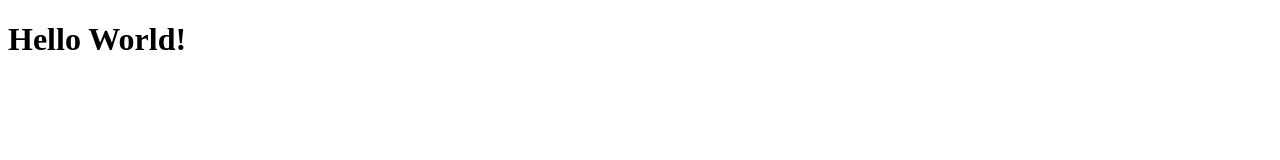
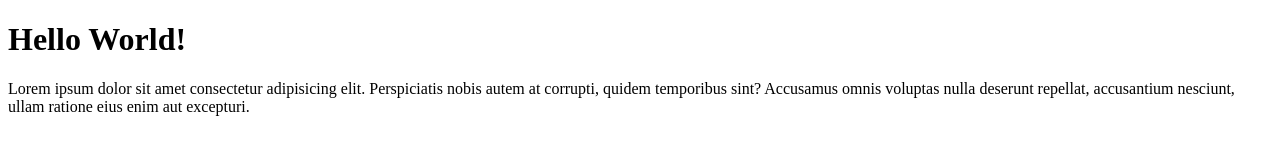
Before and after one commit to Fahrizarizky/fahriza-git-remote, a plain HTML site: page index.html in a window 1280 px wide. Drawn offline with Linux system fonts and the light colour scheme.

Commit message:
menambahkan paragraf di file index.html

```diff
--- a/index.html
+++ b/index.html
@@ -8,5 +8,6 @@
 </head>
 <body>
     <h1>Hello World!</h1>
+    <p>Lorem ipsum dolor sit amet consectetur adipisicing elit. Perspiciatis nobis autem at corrupti, quidem temporibus sint? Accusamus omnis voluptas nulla deserunt repellat, accusantium nesciunt, ullam ratione eius enim aut excepturi.</p>
 </body>
 </html>
```
